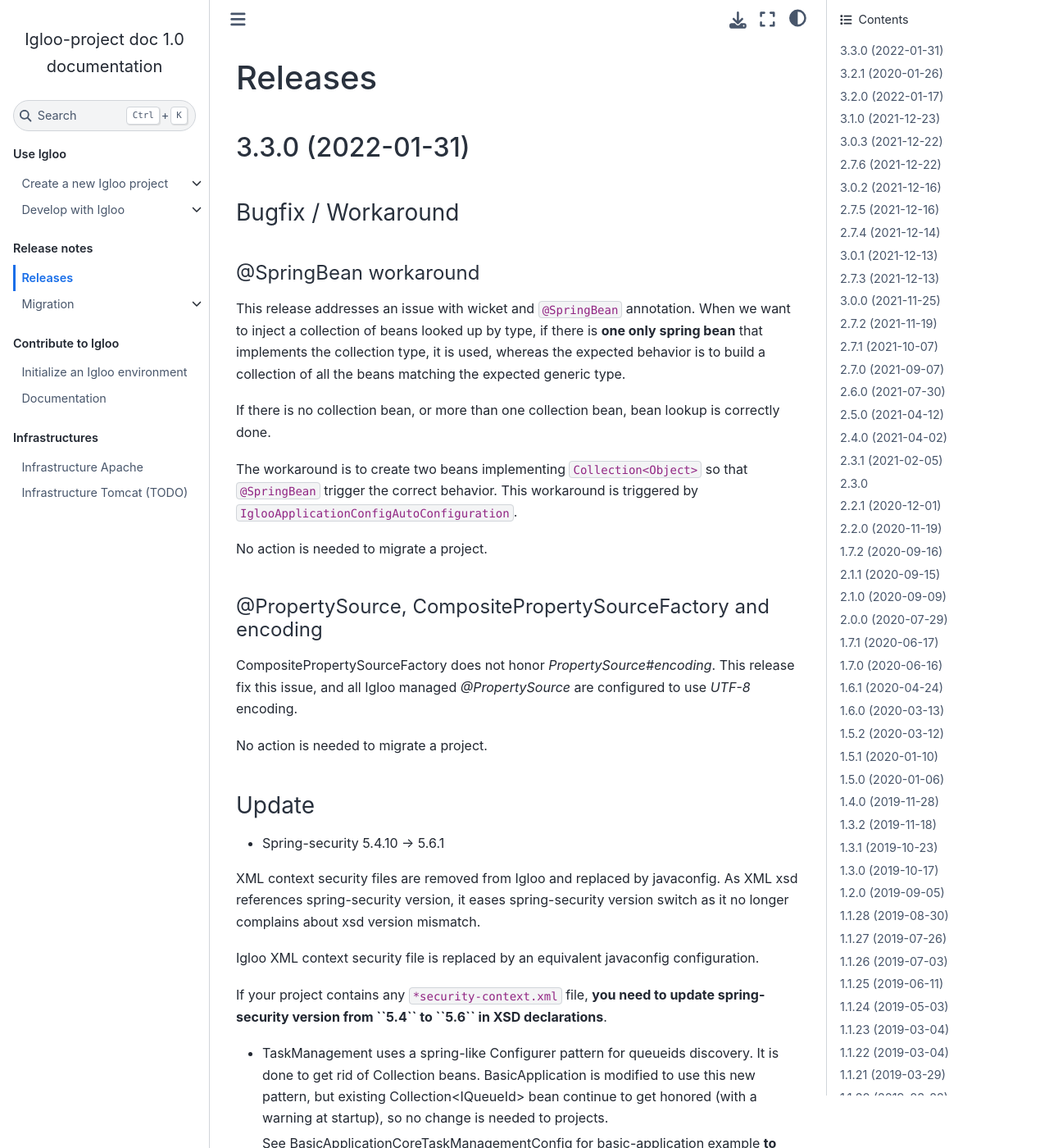
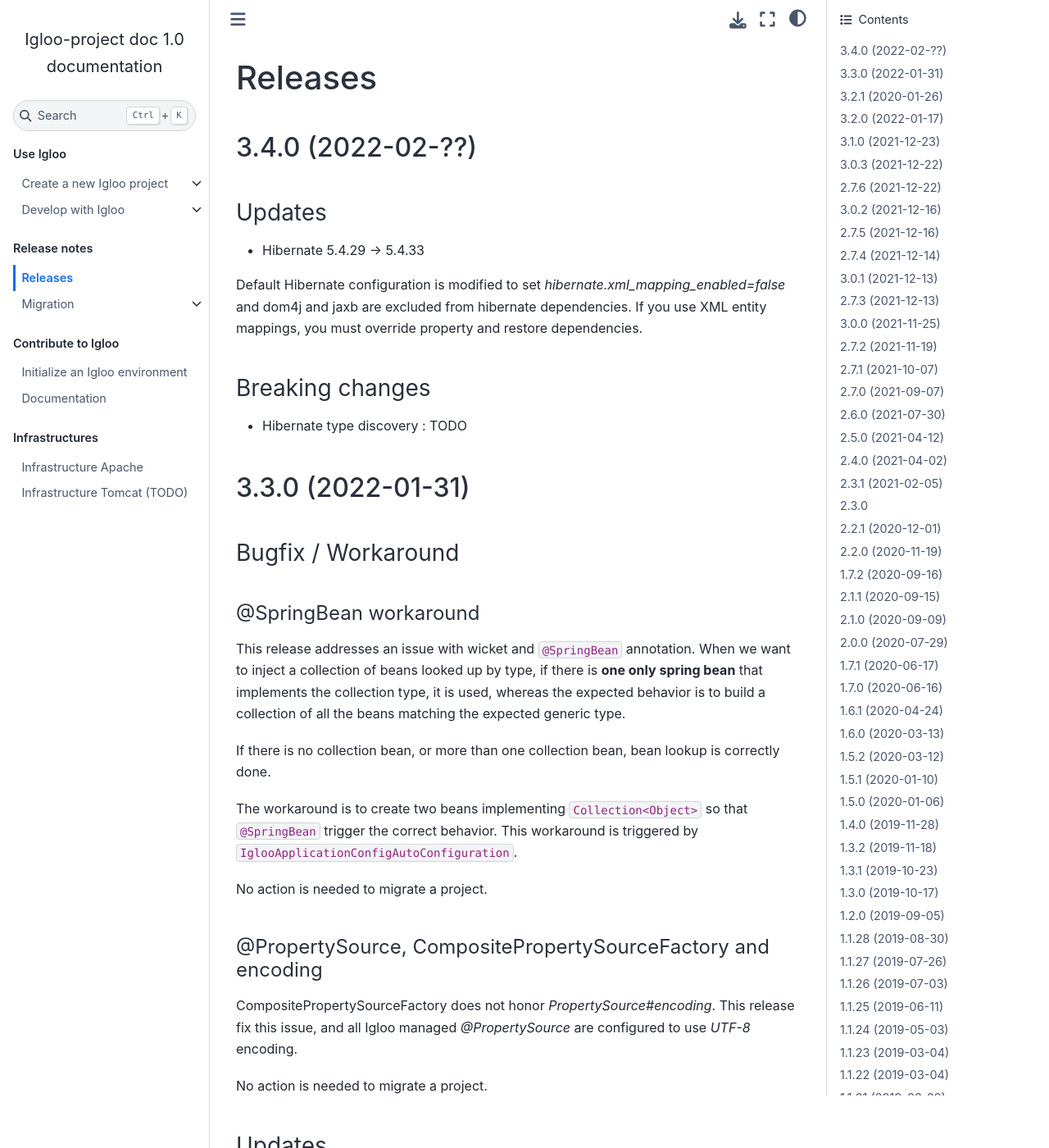
Before and after one commit to igloo-project/igloo-doc, a Sphinx documentation site: the page built from source/release-notes/releases.rst, in a window 1280 px wide and 1400 px high. Shown: the whole window at 82% size. Built offline with Sphinx 7.4.7 and the Sphinx Book theme 1.1.4, drawn with Linux system fonts in a browser that asks for light colours.

Commit message:
prepare 3.4.0

```diff
--- a/source/release-notes/releases.rst
+++ b/source/release-notes/releases.rst
@@ -1,6 +1,26 @@
 ########
 Releases
 ########
+
+.. _v3.4.0:
+
+3.4.0 (2022-02-??)
+##################
+
+Updates
+*******
+
+* Hibernate 5.4.29 -> 5.4.33
+
+Default Hibernate configuration is modified to set `hibernate.xml_mapping_enabled=false`
+and dom4j and jaxb are excluded from hibernate dependencies. If you use XML entity mappings,
+you must override property and restore dependencies.
+
+Breaking changes
+****************
+
+* Hibernate type discovery : TODO
+
 
 .. _v3.3.0:
 
@@ -39,8 +59,8 @@
 No action is needed to migrate a project.
 
 
-Update
-******
+Updates
+*******
 
 * Spring-security 5.4.10 -> 5.6.1
 
```
